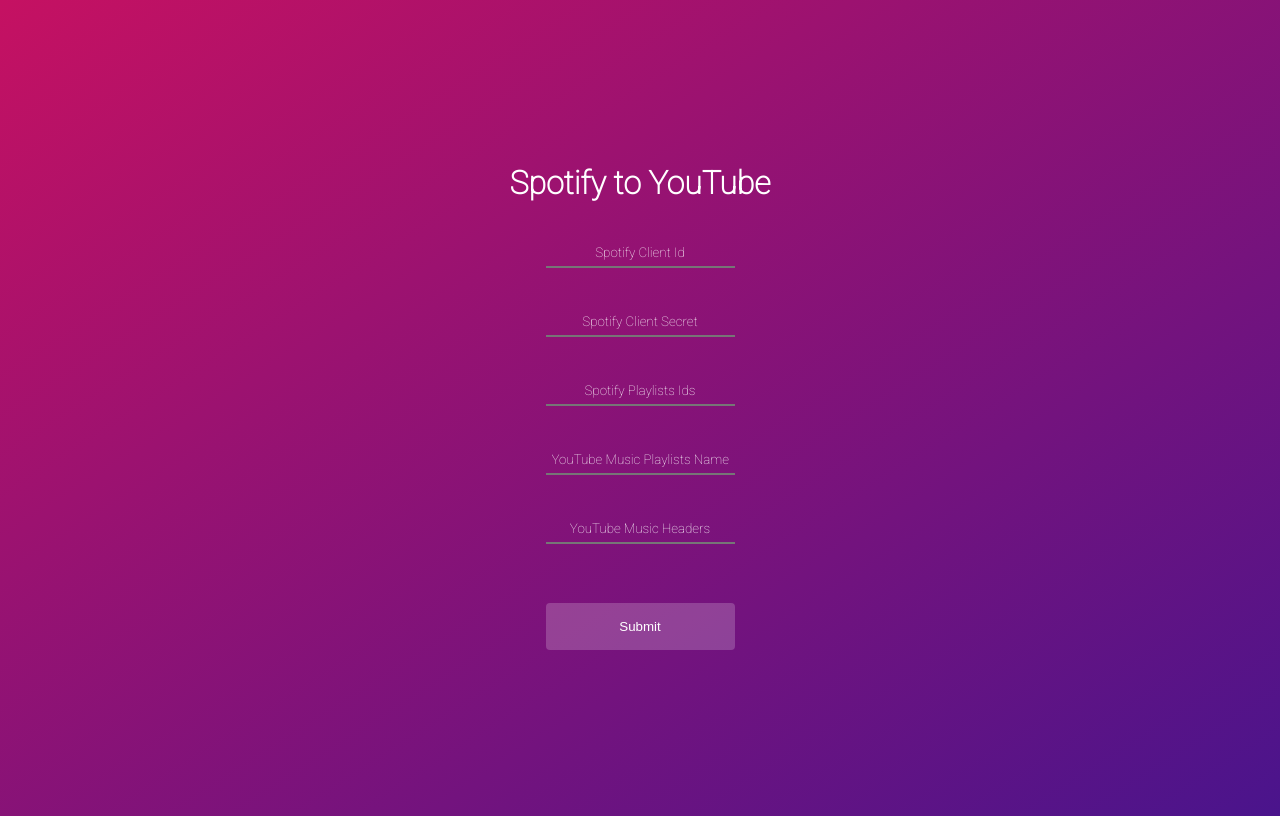
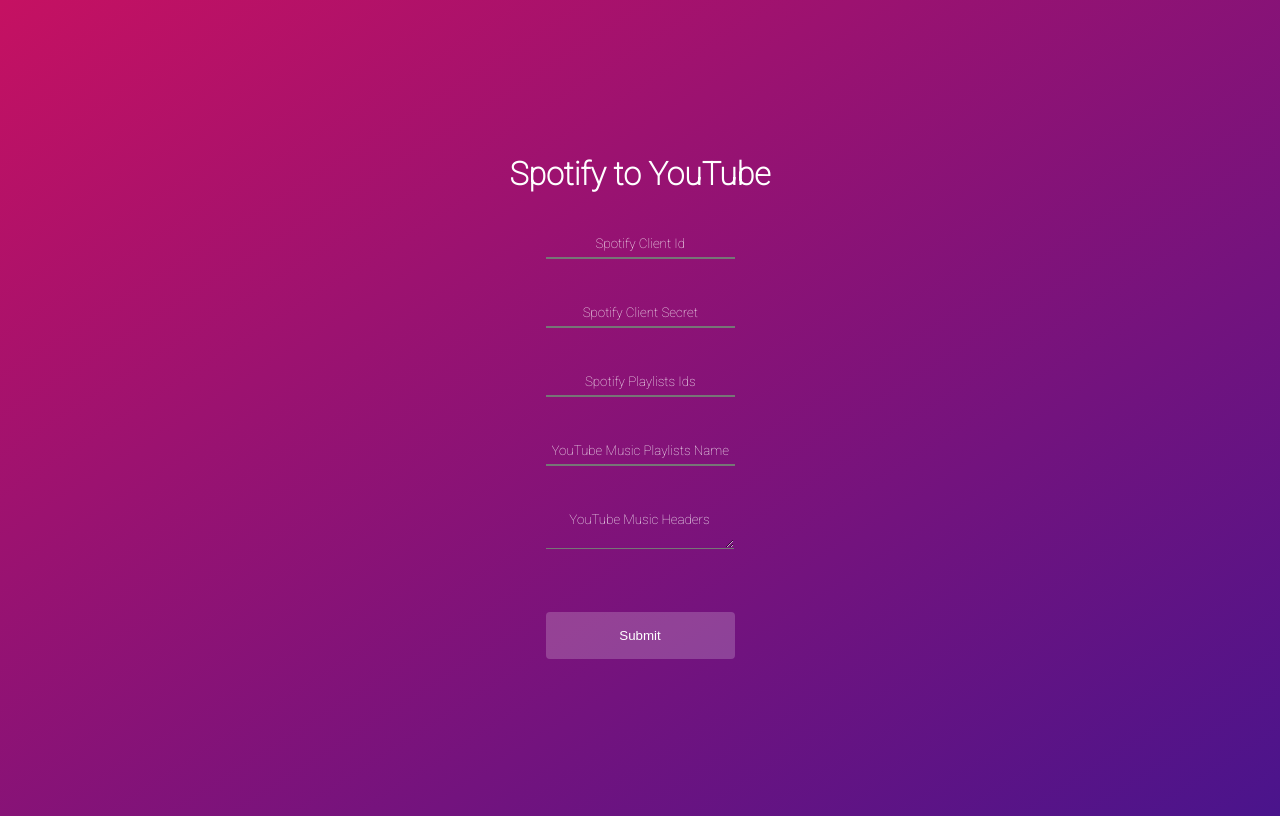
Before and after one commit to rimonhanna/Spotify-To-Youtube, a Flask app: page / in a window 1280 px wide. Run offline with Flask 2, Linux system fonts and the light colour scheme.

Commit message:
Update index.html

```diff
--- a/templates/index.html
+++ b/templates/index.html
@@ -34,7 +34,7 @@
         padding: 2vh;
       }
 
-      input {
+      input, textarea {
         margin-bottom: 5vh;
         border-right: none;
         border-top: none;
@@ -45,8 +45,17 @@
         caret-color: white;
         padding: 6px;
       }
+      input {
+        width: 94%;
+      }
 
       input[type=text]::placeholder {
+        text-align: center;
+        color: white;
+        font-family: 'Roboto', sans-serif;
+      }
+
+      textarea::placeholder {
         text-align: center;
         color: white;
         font-family: 'Roboto', sans-serif;
@@ -189,15 +198,16 @@
       <h1>Spotify to YouTube</h1>
       <form action="/migrate" method="POST" onsubmit="formSubmit(event)">
 
-        <input type="text" id="spotify_client_id" name="spotify_client_id" placeholder="Spotify Client Id" onfocus="this.placeholder=''" onblur="this.placeholder='Spotify Client Id'"><br>
-
-        <input type="text" id="spotify_client_secret" name="spotify_client_secret" placeholder="Spotify Client Secret" onfocus="this.placeholder=''" onblur="this.placeholder='Spotify Client Secret'"><br>
-
-        <input type="text" id="spotify_playlists" name="spotify_playlists" placeholder="Spotify Playlists Ids" onfocus="this.placeholder=''" onblur="this.placeholder='Spotify Playlists Ids'"><br>
-
-        <input type="text" id="ytmusic_playlists" name="ytmusic_playlists" placeholder="YouTube Music Playlists Names" onfocus="this.placeholder=''" onblur="this.placeholder='YouTube Music Playlists Names'"><br>
-
-        <input type="text" id="ytmusic_headers" name="ytmusic_headers" placeholder="YouTube Music Headers" onfocus="this.placeholder=''" onblur="this.placeholder='YouTube Music Headers'"><br>
+        <input type="text" id="spotify_client_id" name="spotify_client_id" placeholder="Spotify Client Id" onfocus="this.placeholder=''" onblur="this.placeholder='Spotify Client Id'">
+        <br>
+        <input type="text" id="spotify_client_secret" name="spotify_client_secret" placeholder="Spotify Client Secret" onfocus="this.placeholder=''" onblur="this.placeholder='Spotify Client Secret'">
+        <br>
+        <input type="text" id="spotify_playlists" name="spotify_playlists" placeholder="Spotify Playlists Ids" onfocus="this.placeholder=''" onblur="this.placeholder='Spotify Playlists Ids'">
+        <br>
+        <input type="text" id="ytmusic_playlists" name="ytmusic_playlists" placeholder="YouTube Music Playlists Names" onfocus="this.placeholder=''" onblur="this.placeholder='YouTube Music Playlists Names'">
+        <br>
+        <textarea id="ytmusic_headers" name="ytmusic_headers" placeholder="YouTube Music Headers" onfocus="this.placeholder=''" onblur="this.placeholder='YouTube Music Headers'"></textarea>
+        <br>
         <br>
         <input type="submit" value="Submit">
       </form>
```
